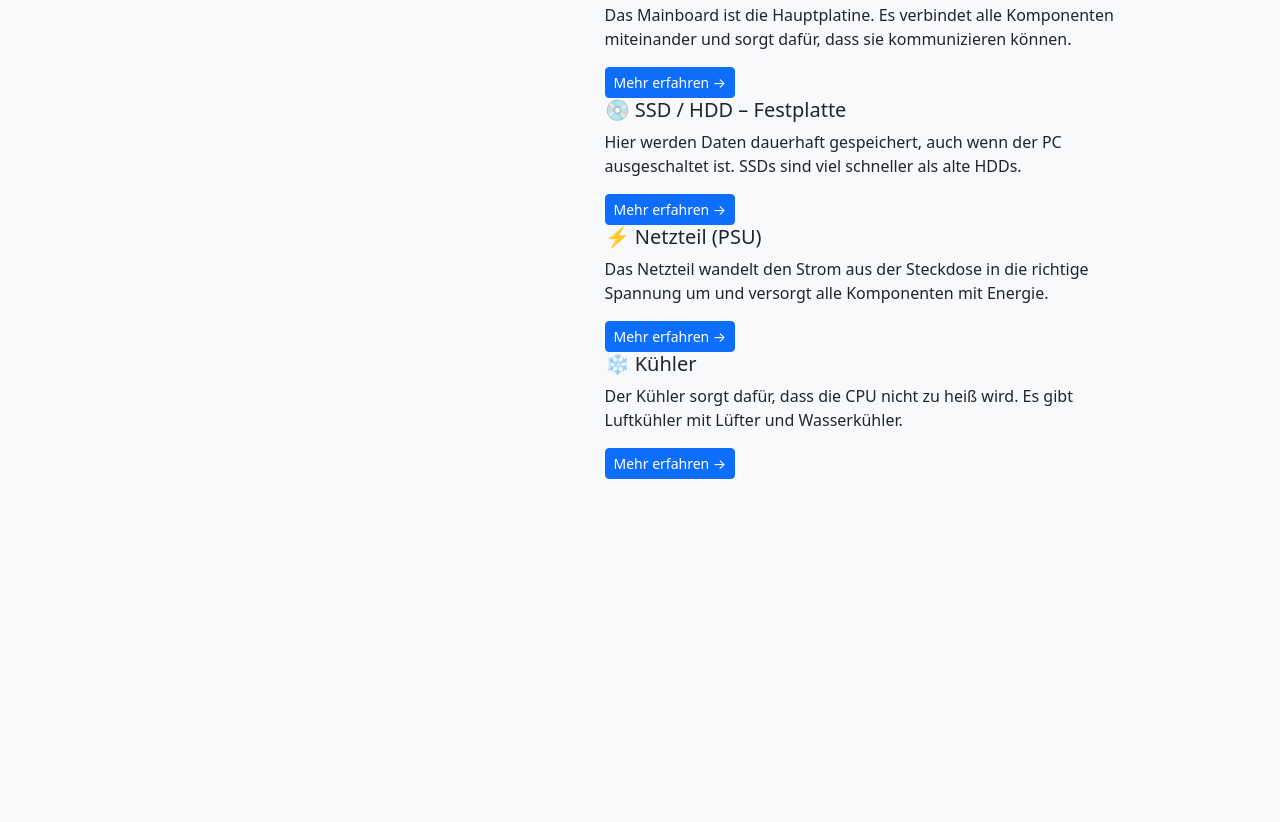
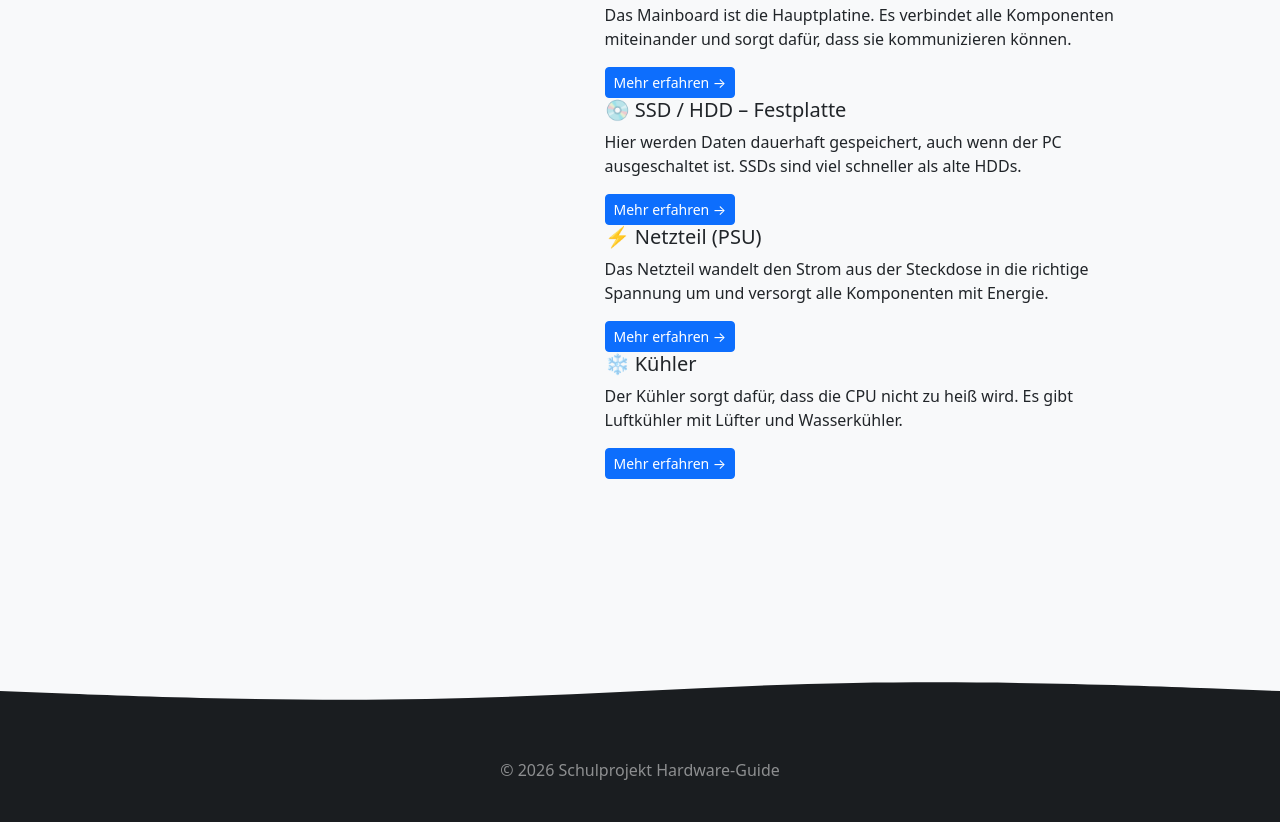
Before and after one commit to EymenSevim/Hardware-PC-Komponenten, a plain HTML site: page Hardware und PC-Komponenten/newHome.html in a window 1280 px wide. Shown: the part 873-1695 px from the top of the page. Before the commit the page ends 1352 px from the top, so only its background shows below. Drawn offline with nearby package versions, Linux system fonts and the light colour scheme.

Commit message:
Footer zu newHome hinzugefügt

```diff
--- a/Hardware und PC-Komponenten/newHome.html
+++ b/Hardware und PC-Komponenten/newHome.html
@@ -123,5 +123,23 @@
       </div>
     </div>
 
+    <footer class="site-footer">
+      <div class="footer-wave">
+        <svg viewBox="0 0 1440 120" preserveAspectRatio="none" xmlns="http://www.w3.org/2000/svg">
+          <path fill="#1a1d20" d="M0,64L80,69.3C160,75,320,85,480,80C640,75,800,53,960,48C1120,43,1280,53,1360,58.7L1440,64L1440,120L1360,120C1280,120,1120,120,960,120C800,120,640,120,480,120C320,120,160,120,80,120L0,120Z"></path>
+        </svg>
+      </div>
+      <div class="footer-content">
+        <div class="container">
+          <div class="row align-items-center">
+            <div class="col-md-12 text-center">
+              <p class="text-white-50 mb-0">© 2026 Schulprojekt Hardware-Guide</p>
+            </div>
+          </div>
+        </div>
+      </div>
+    </footer>
+
+    <script src="https://cdn.jsdelivr.net/npm/bootstrap@5.3.2/dist/js/bootstrap.bundle.min.js"></script>
   </body>
 </html>
```
